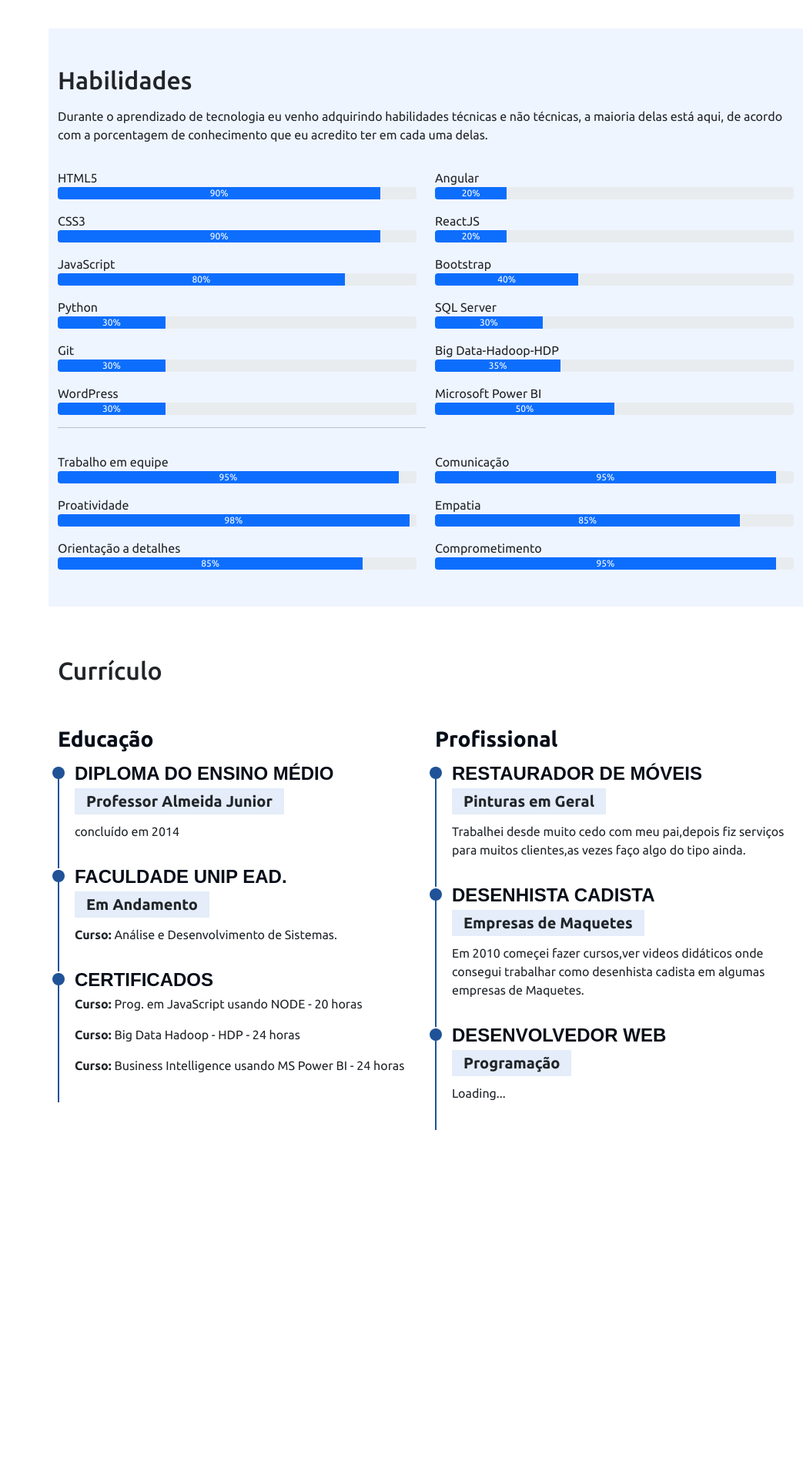
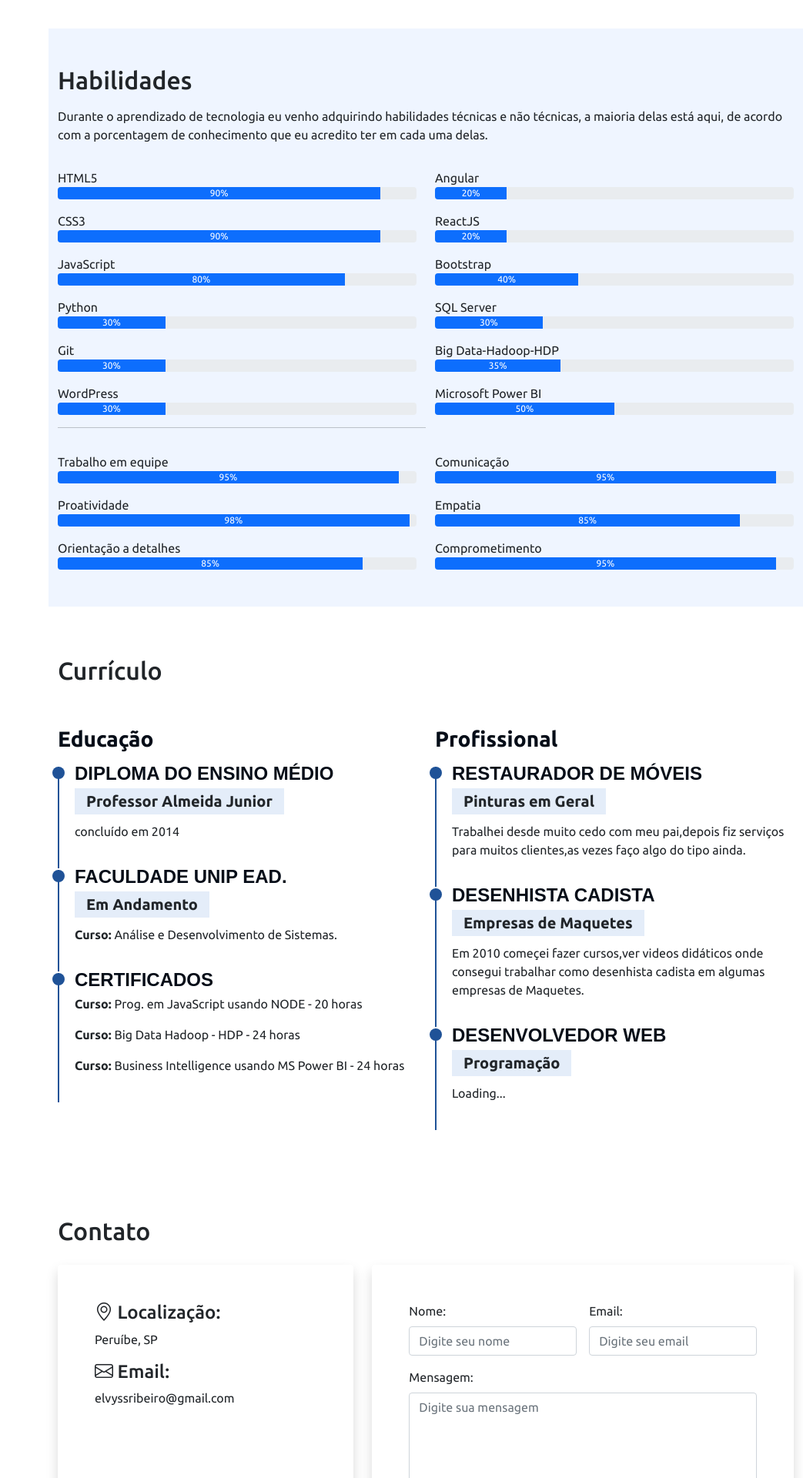
Before and after one commit to elvysribeiro/Meu-Portifolio-Responsivo, a Python web app: template templates/index.html in a window 1280 px wide. Shown: the part 1320-3240 px from the top of the page at 77% size, without its empty margins (237-1280 px from the left). Before the commit the page ends 2788 px from the top, so only its background shows below. Run offline with Jinja, Linux system fonts and the light colour scheme; the template is opened without the code that fills it, so the values that code supplies are empty; some libraries are stand-ins or nearby versions; grey boxes are pictures that could not be loaded.

Commit message:
Contato finalizado

```diff
--- a/templates/index.html
+++ b/templates/index.html
@@ -45,10 +45,7 @@
                     <a class="nav-link" href="#curriculo"><i class="bi bi-file-earmark"></i> Currículo</a>
                   </li>
                   <li class="nav-item">
-                    <a class="nav-link" href="#portifolio"><i class="bi bi-collection"></i> portifólio</a>
-                  </li>
-                  <li class="nav-item">
-                    <a class="nav-link" href="#"><i class="bi bi-envelope"></i> Contato</a>
+                    <a class="nav-link" href="#contato"><i class="bi bi-envelope"></i> Contato</a>
                   </li>
 
             </ul>
@@ -294,6 +291,65 @@
 
       </section>
 
+      <section class="pt-5 pb-5" id="contato">
+
+        <div class="container mb-5">
+            <h2 class='pt-3 pb-3'>Contato</h2>
+
+            <div class="row">
+
+                <div class="col-md-5">
+                    <div class="card p-5 shadow border-0">
+                        <div class="endereco">
+                            <h4><i class="bi bi-geo-alt"></i> Localização:</h4>
+                            <p> Peruíbe, SP</p>
+                        </div>
+
+                        <div class="email">
+                            <h4><i class="bi bi-envelope"></i> Email:</h4>
+                            <p> elvyssribeiro@gmail.com</p>
+                        </div>
+                        <iframe src="https://www.google.com/maps/embed?pb=!1m18!1m12!1m3!1d3636.034519854784!2d-47.009968785007956!3d-24.310430984316362!2m3!1f0!2f0!3f0!3m2!1i1024!2i768!4f13.1!3m3!1m2!1s0x94d02668544c18e1%3A0x98c713d4e0d71899!2sR.%20Darcy%20Lacerda%2C%20Peru%C3%ADbe%20-%20SP%2C%2011750-000!5e0!3m2!1spt-BR!2sbr!4v1639444501265!5m2!1spt-BR!2sbr" width="400" height="300" style="border:0;" allowfullscreen="" loading="lazy"></iframe>
+                    </div>
+                </div>
+
+                <div class="col-md-7 mt-5 mt-md-0">
+                    <div class="card p-5 h-100 shadow border-0">
+
+                        <form class="row g-3">
+                            <div class="col-md-6">
+                                <label for="nome" class="form-label">Nome:</label>
+                                <input type="text" class="form-control" id="nome" name='nome'
+                                    placeholder='Digite seu nome' required>
+                            </div>
+                            <div class="col-md-6">
+                                <label for="email" class="form-label">Email:</label>
+                                <input type="email" class="form-control" id="email" name='email'
+                                    placeholder='Digite seu email' required>
+                            </div>
+
+                            <div class="col-12">
+                                <label for="mensagem" class="form-label">Mensagem:</label>
+                                <textarea type="text" class="form-control" id="mensagem" name='mensagem' rows="10"
+                                    placeholder="Digite sua mensagem" required></textarea>
+                            </div>
+
+
+                            <div class="col-12 d-flex justify-content-center mt-4">
+                                <button id='btn-enviar' type="submit" class="btn btn-primary">Enviar
+                                    mensagem</button>
+
+                              </div>
+                        </form>
+
+                    </div>
+                </div>
+
+            </div>
+        </div>
+
+    </section>
+
     </main>
 
     <script src="../static/bootstrap/js/bootstrap.bundle.min.js"></script>
```
Also changed, not shown: static/img/imagem1.jpg (added), static/img/imagem2.jpg (added), static/img/imagem3.jpg (added), static/img/imagem4.jpg (added), static/img/imagem5.jpg (added).
